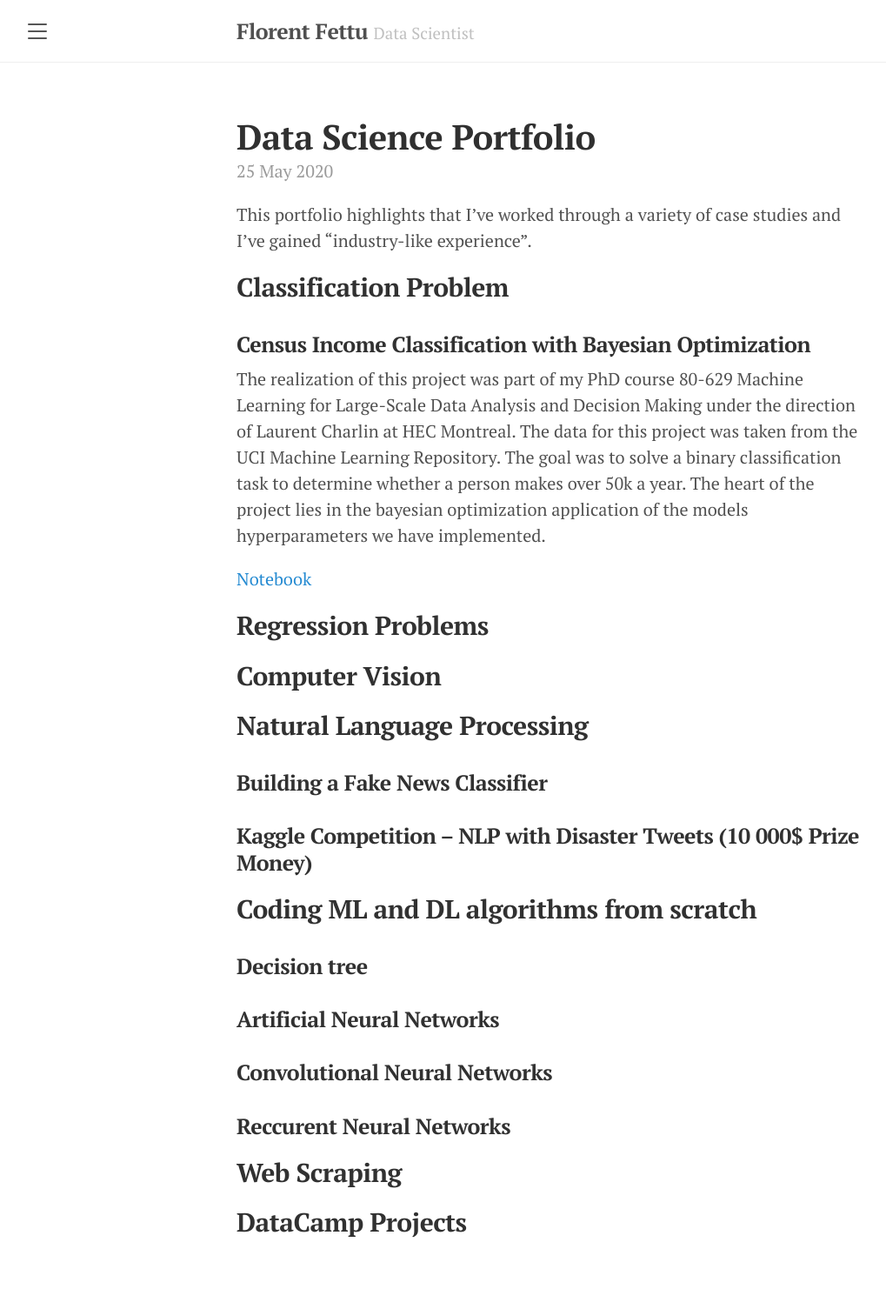
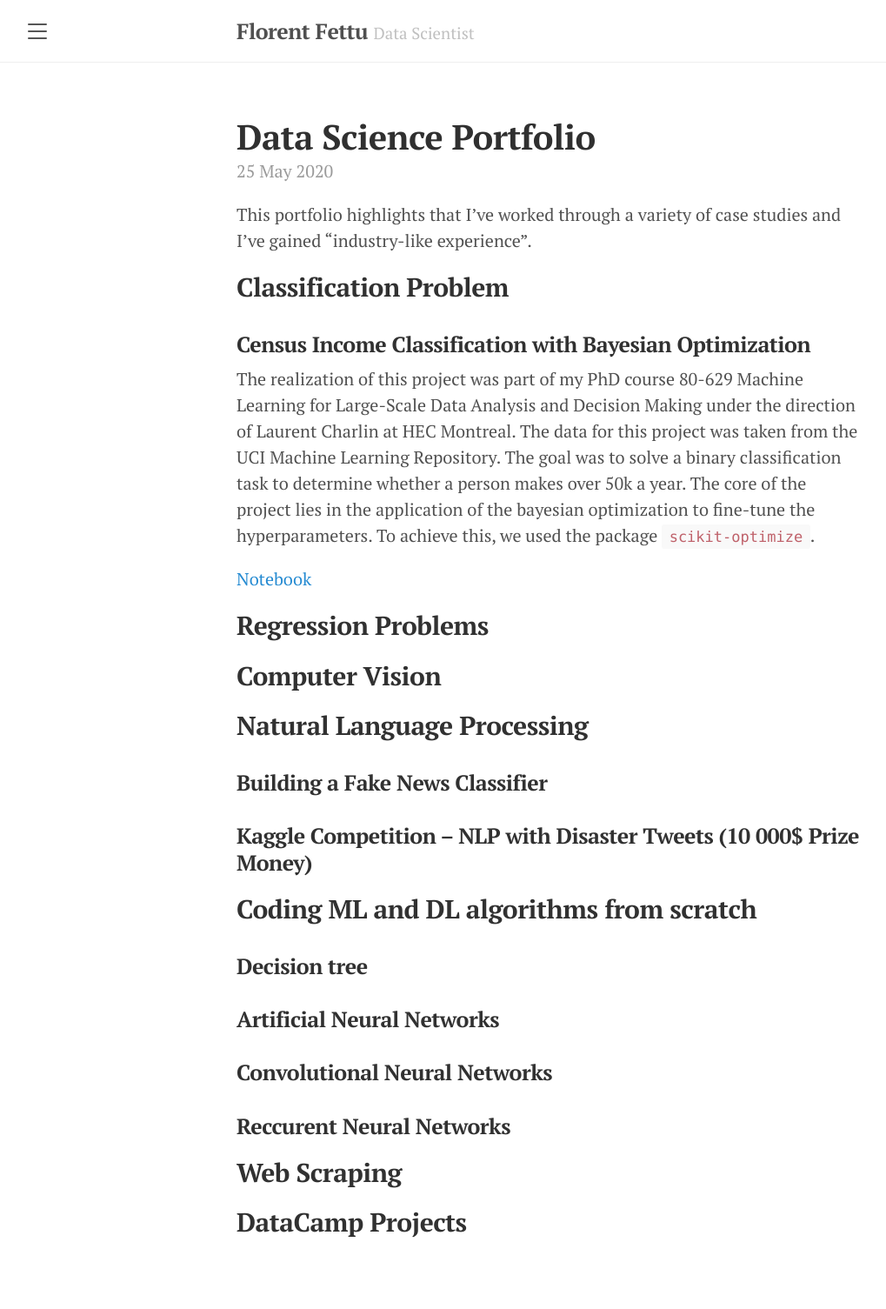
Before and after one commit to florentfettu/florentfettu.github.io, a Jekyll site: the page built from _posts/2020-05-25-data-science-portfolio.md, in a window 1280 px wide. Shown: the whole page at 87% size, without its empty margins (8-1027 px from the left). Built offline with Jekyll 4.4.1, drawn with Linux system fonts in a browser that asks for light colours; nearby versions of some CDN libraries.

Commit message:
Update 2020-05-25-data-science-portfolio.md

```diff
--- a/_posts/2020-05-25-data-science-portfolio.md
+++ b/_posts/2020-05-25-data-science-portfolio.md
@@ -9,7 +9,7 @@
 
 ### Census Income Classification with Bayesian Optimization
 
-The realization of this project was part of my PhD course 80-629 Machine Learning for Large-Scale Data Analysis and Decision Making under the direction of Laurent Charlin at HEC Montreal. The data for this project was taken from the UCI Machine Learning Repository. The goal was to solve a binary classification task to determine whether a person makes over 50k a year. The heart of the project lies in the bayesian optimization application of the models hyperparameters we have implemented.
+The realization of this project was part of my PhD course 80-629 Machine Learning for Large-Scale Data Analysis and Decision Making under the direction of Laurent Charlin at HEC Montreal. The data for this project was taken from the UCI Machine Learning Repository. The goal was to solve a binary classification task to determine whether a person makes over 50k a year. The core of the project lies in the application of the bayesian optimization  to fine-tune the hyperparameters. To achieve this, we used the package `scikit-optimize`.
 
 <a href="https://nbviewer.jupyter.org/github/florentfettu/florentfettu.github.io/blob/master/Notebooks/Projet_final.ipynb" target="_blank">Notebook</a>
 
```
